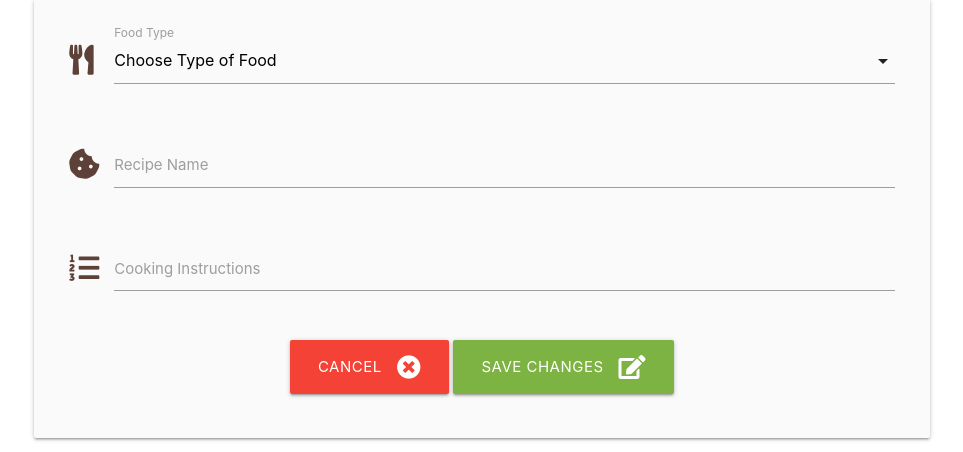
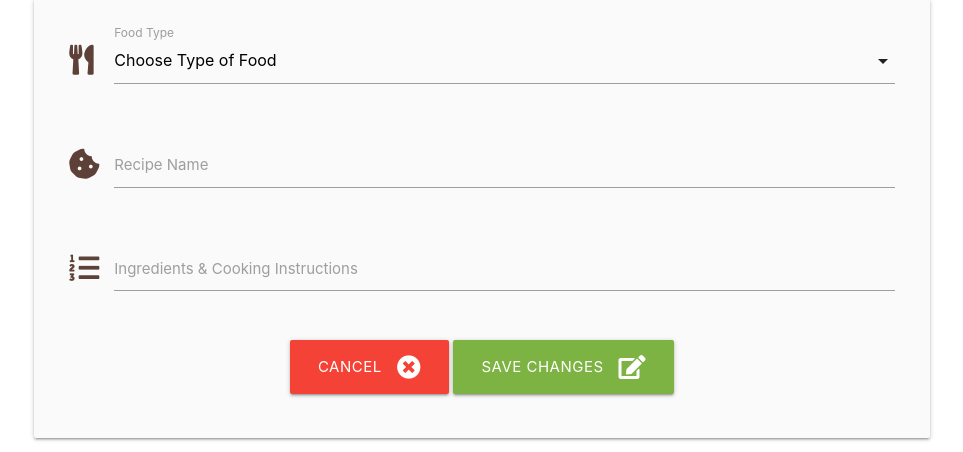
Before and after one commit to andna5980/myfood, a Flask app: template templates/edit_recipe.html in a window 1280 px wide. Shown: the part 160-612 px from the top of the page, without its empty margins (158-1121 px from the left). Run offline with Flask 2, Linux system fonts and the light colour scheme; the template is opened without the code that fills it, so the values that code supplies are empty; some libraries are stand-ins or nearby versions.

Commit message:
update label

```diff
--- a/templates/edit_recipe.html
+++ b/templates/edit_recipe.html
@@ -39,7 +39,7 @@
                     maxlength="400" class="materialize-textarea validate" required>
                     {{- receta.cooking_instructions -}}
                 </textarea>
-                <label for="cooking_instructions">Cooking Instructions</label>
+                <label for="cooking_instructions">Ingredients & Cooking Instructions</label>
             </div>
       </div>
       <!--submit button-->
```
